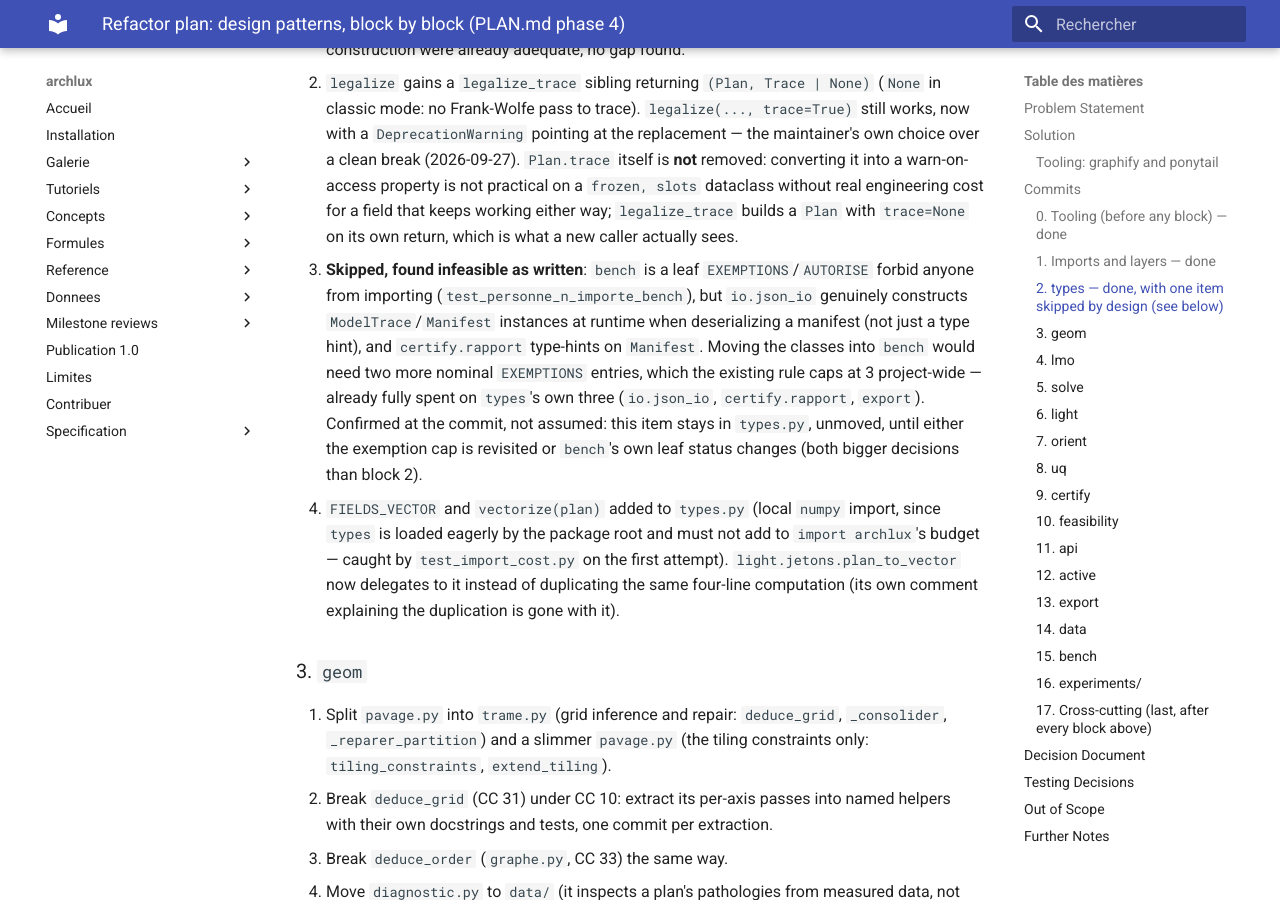
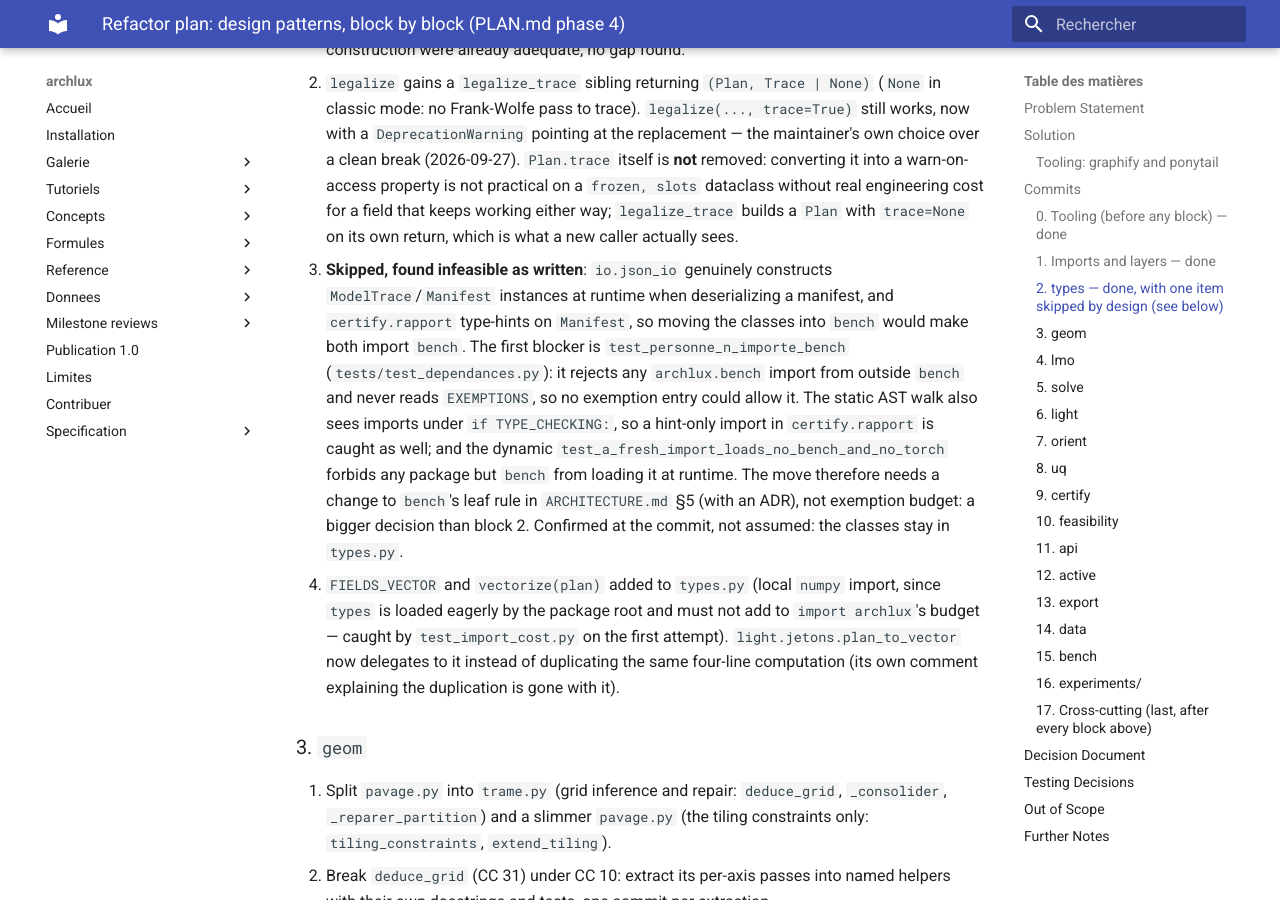
Before and after one commit to joeylukoji/archlux, an MkDocs documentation site: the page built from docs/plans/phase-4-design-patterns.md, in a window 1280 px wide and 900 px high, scrolled down 4380 px. Built offline with MkDocs 1.6.1 and Material for MkDocs 9.7.7, drawn with Linux system fonts in a browser that asks for light colours.

Commit message:
Name the real blocker for moving ModelTrace/Manifest into bench
test_personne_n_importe_bench (static, sees TYPE_CHECKING imports, never reads
EXEMPTIONS) and the dynamic no-bench check forbid it: the move needs a change to
bench's leaf rule plus an ADR, not exemption budget. MILESTONE-3.md gets a
one-line pointer to legalize_trace in its existing historical note.

Co-Authored-By: Claude Opus 5.5 <noreply@anthropic.com>
Claude-Session: https://claude.ai/code/session_01SJRvyQDd2pAq3R6KDNYm8U

```diff
--- a/docs/plans/phase-4-design-patterns.md
+++ b/docs/plans/phase-4-design-patterns.md
@@ -176,15 +176,18 @@ day count.
    `frozen, slots` dataclass without real engineering cost for a field that keeps
    working either way; `legalize_trace` builds a `Plan` with `trace=None` on its own
    return, which is what a new caller actually sees.
-9. **Skipped, found infeasible as written**: `bench` is a leaf `EXEMPTIONS`/`AUTORISE`
-   forbid anyone from importing (`test_personne_n_importe_bench`), but `io.json_io`
-   genuinely constructs `ModelTrace`/`Manifest` instances at runtime when deserializing
-   a manifest (not just a type hint), and `certify.rapport` type-hints on `Manifest`.
-   Moving the classes into `bench` would need two more nominal `EXEMPTIONS` entries,
-   which the existing rule caps at 3 project-wide — already fully spent on `types`'s
-   own three (`io.json_io`, `certify.rapport`, `export`). Confirmed at the commit, not
-   assumed: this item stays in `types.py`, unmoved, until either the exemption cap is
-   revisited or `bench`'s own leaf status changes (both bigger decisions than block 2).
+9. **Skipped, found infeasible as written**: `io.json_io` genuinely constructs
+   `ModelTrace`/`Manifest` instances at runtime when deserializing a manifest, and
+   `certify.rapport` type-hints on `Manifest`, so moving the classes into `bench`
+   would make both import `bench`. The first blocker is `test_personne_n_importe_bench`
+   (`tests/test_dependances.py`): it rejects any `archlux.bench` import from outside
+   `bench` and never reads `EXEMPTIONS`, so no exemption entry could allow it. The
+   static AST walk also sees imports under `if TYPE_CHECKING:`, so a hint-only import
+   in `certify.rapport` is caught as well; and the dynamic
+   `test_a_fresh_import_loads_no_bench_and_no_torch` forbids any package but `bench`
+   from loading it at runtime. The move therefore needs a change to `bench`'s leaf
+   rule in `ARCHITECTURE.md` §5 (with an ADR), not exemption budget: a bigger decision
+   than block 2. Confirmed at the commit, not assumed: the classes stay in `types.py`.
 10. `FIELDS_VECTOR` and `vectorize(plan)` added to `types.py` (local `numpy` import,
     since `types` is loaded eagerly by the package root and must not add to `import
     archlux`'s budget — caught by `test_import_cost.py` on the first attempt).
```
Also changed, not shown: CHANGELOG.md (+2 -1 lines), docs/specification/MILESTONE-3.md (+2 -1 lines).
